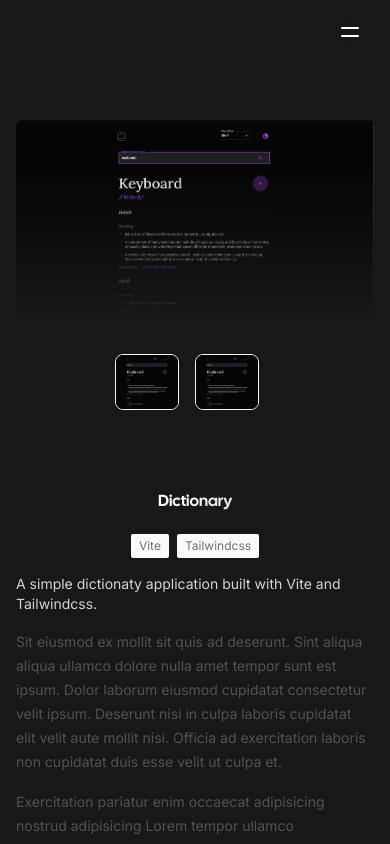
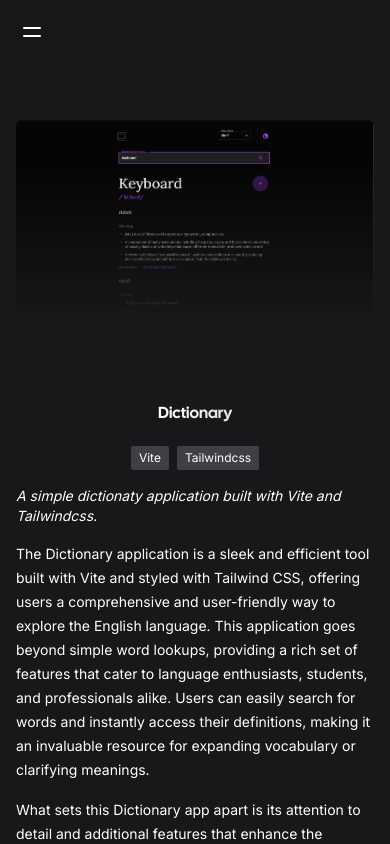
Before and after one commit to JordanVera/portfolio-aceternity, a Next.js app: page /projects/dictionary in a window 390 px wide. Built offline with nearby package versions, Linux system fonts and the light colour scheme.

Commit message:
FE changes

```diff
--- a/src/components/Contact.tsx
+++ b/src/components/Contact.tsx
@@ -15,6 +15,7 @@ const defaultFormState = {
     error: '',
   },
 };
+
 export const Contact = () => {
   const [formData, setFormData] = useState(defaultFormState);
   const [submitted, setSubmitted] = useState(false);
--- a/src/components/Product.tsx
+++ b/src/components/Product.tsx
@@ -4,7 +4,6 @@ import Image, { StaticImageData } from 'next/image';
 import React, { useState } from 'react';
 import { Heading } from './Heading';
 import { Paragraph } from './Paragraph';
-import Link from 'next/link';
 import { motion } from 'framer-motion';
 
 export const SingleProduct = ({ product }: { product: Product }) => {
@@ -37,29 +36,14 @@ export const SingleProduct = ({ product }: { product: Product }) => {
         />
         <div className="absolute bottom-0 bg-zinc-900 h-40 w-full [mask-image:linear-gradient(to_bottom,transparent,black)]" />
       </motion.div>
-      <div className="flex flex-row justify-center my-8 flex-wrap">
-        {product.images.map((image, idx) => (
-          <button
-            onClick={() => setActiveImage(image)}
-            key={`image-thumbnail-${idx}`}
-          >
-            <Image
-              src={image}
-              alt="product thumbnail"
-              height="1000"
-              width="1000"
-              className="h-14 w-16 md:h-40 md:w-60 object-cover object-top mr-4 mb-r border rounded-lg border-neutral-100"
-            />
-          </button>
-        ))}
-      </div>
+
       <div className="flex lg:flex-row justify-between items-center flex-col mt-20">
         <Heading className="font-black mb-2 pb-1"> {product.title}</Heading>
         <div className="flex space-x-2 md:mb-1 mt-2 md:mt-0">
           {product.stack?.map((stack: string) => (
             <span
               key={stack}
-              className="text-xs  md:text-xs lg:text-xs bg-gray-50 px-2 py-1 rounded-sm text-secondary"
+              className="text-xs  md:text-xs lg:text-xs bg-zinc-700 px-2 py-1 rounded-sm text-white"
             >
               {stack}
             </span>
@@ -67,7 +51,9 @@ export const SingleProduct = ({ product }: { product: Product }) => {
         </div>
       </div>
       <div>
-        <Paragraph className="max-w-xl mt-4">{product.description}</Paragraph>
+        <Paragraph className="max-w-xl mt-4 text-white italic">
+          {product.description}
+        </Paragraph>
       </div>
       <div className="prose prose-sm md:prose-base max-w-none text-neutral-600">
         {product?.content}
--- a/src/components/Products.tsx
+++ b/src/components/Products.tsx
@@ -53,7 +53,7 @@ export const Products = () => {
                   {product.stack?.map((stack: string) => (
                     <span
                       key={stack}
-                      className="text-xs  md:text-xs lg:text-xs bg-zinc-700 px-2 py-1 rounded-sm text-white"
+                    className="text-xs  md:text-xs lg:text-xs bg-zinc-700 px-2 py-1 rounded-sm text-white"
                     >
                       {stack}
                     </span>
--- a/src/components/Sidebar.tsx
+++ b/src/components/Sidebar.tsx
@@ -44,7 +44,7 @@ export const Sidebar = () => {
         )}
       </AnimatePresence>
       <button
-        className="fixed lg:hidden top-4 right-6 h-8 w-8 rounded-full backdrop-blur-sm flex items-center justify-center z-50"
+        className="fixed lg:hidden top-4 left-4 h-8 w-8 rounded-full backdrop-blur-sm flex items-center justify-center z-50"
         onClick={() => setOpen(!open)}
       >
         <IconMenu className="h-6 w-6 text-white" />
--- a/src/constants/products.tsx
+++ b/src/constants/products.tsx
@@ -2,6 +2,8 @@ import v2 from 'public/images/projects/v2.png';
 import JordanGPT from 'public/images/projects/JordanGPT.png';
 import dictionary from 'public/images/projects/dictionary.png';
 import rps from 'public/images/projects/rps.png';
+import countries from 'public/images/projects/countries.png';
+import pomodoro from 'public/images/projects/pomodoro.png';
 
 export const products = [
   {
@@ -14,23 +16,28 @@ export const products = [
     stack: ['Nextjs', 'Tailwindcss'],
     slug: 'nfl-last-longer',
     content: (
-      <div>
+      <div className="text-white">
         <p>
-          Sit eiusmod ex mollit sit quis ad deserunt. Sint aliqua aliqua ullamco
-          dolore nulla amet tempor sunt est ipsum. Dolor laborum eiusmod
-          cupidatat consectetur velit ipsum. Deserunt nisi in culpa laboris
-          cupidatat elit velit aute mollit nisi. Officia ad exercitation laboris
-          non cupidatat duis esse velit ut culpa et.{' '}
+          NFL Last Longer is a cutting-edge survivor league fantasy football
+          application built on the robust Next.js framework. This innovative
+          platform offers football enthusiasts a unique and engaging way to
+          participate in fantasy leagues, where strategy and long-term planning
+          are key to success. With its intuitive interface and responsive
+          design, powered by Tailwind CSS, users can easily manage their teams,
+          make crucial picks, and track their progress throughout the NFL
+          season.
         </p>
         <p>
-          Exercitation pariatur enim occaecat adipisicing nostrud adipisicing
-          Lorem tempor ullamco exercitation quis et dolor sint. Adipisicing sunt
-          sit aute fugiat incididunt nostrud consequat proident fugiat id.
-          Officia aliquip laborum labore eu culpa dolor reprehenderit eu ex enim
-          reprehenderit. Cillum Lorem veniam eu magna exercitation.
-          Reprehenderit adipisicing minim et officia enim et veniam Lorem
-          excepteur velit adipisicing et Lorem magna.
-        </p>{' '}
+          What sets NFL Last Longer apart is its focus on the "survivor" format,
+          challenging participants to select one winning team each week without
+          repeating picks. This format adds an extra layer of excitement and
+          strategy to traditional fantasy football, as users must carefully
+          consider not just weekly matchups, but also preserve strong teams for
+          later in the season. The application leverages Next.js's server-side
+          rendering capabilities to provide real-time updates, ensuring that
+          users always have access to the latest stats and information to inform
+          their decisions.
+        </p>
       </div>
     ),
   },
@@ -44,23 +51,28 @@ export const products = [
     stack: ['Vite', 'Tailwindcss', 'Nodejs', 'mySQL'],
     slug: 'jordan-gpt',
     content: (
-      <div>
+      <div className="text-white">
         <p>
-          Sit eiusmod ex mollit sit quis ad deserunt. Sint aliqua aliqua ullamco
-          dolore nulla amet tempor sunt est ipsum. Dolor laborum eiusmod
-          cupidatat consectetur velit ipsum. Deserunt nisi in culpa laboris
-          cupidatat elit velit aute mollit nisi. Officia ad exercitation laboris
-          non cupidatat duis esse velit ut culpa et.{' '}
+          Jordan GPT is a meticulously crafted replica of the popular ChatGPT,
+          showcasing advanced web development skills and a deep understanding of
+          modern AI interfaces. Built using Vite for lightning-fast performance,
+          Node.js for robust backend functionality, and MySQL for efficient data
+          management, this project demonstrates the ability to create complex,
+          interactive web applications. The user interface, styled with Tailwind
+          CSS, faithfully reproduces the clean, intuitive design of the original
+          ChatGPT, ensuring a familiar and user-friendly experience.
         </p>
         <p>
-          Exercitation pariatur enim occaecat adipisicing nostrud adipisicing
-          Lorem tempor ullamco exercitation quis et dolor sint. Adipisicing sunt
-          sit aute fugiat incididunt nostrud consequat proident fugiat id.
-          Officia aliquip laborum labore eu culpa dolor reprehenderit eu ex enim
-          reprehenderit. Cillum Lorem veniam eu magna exercitation.
-          Reprehenderit adipisicing minim et officia enim et veniam Lorem
-          excepteur velit adipisicing et Lorem magna.
-        </p>{' '}
+          This clone not only mimics the look of ChatGPT but also replicates its
+          core functionality, allowing users to engage in natural language
+          conversations with an AI. While it doesn't use the actual GPT model,
+          it serves as an impressive technical showcase, highlighting the
+          developer's proficiency in full-stack development, API integration,
+          and user interface design. Jordan GPT stands as a testament to the
+          power of modern web technologies and the potential for creating
+          sophisticated, AI-driven applications using open-source tools and
+          frameworks.
+        </p>
       </div>
     ),
   },
@@ -74,23 +86,30 @@ export const products = [
     stack: ['Vite', 'Tailwindcss'],
     slug: 'dictionary',
     content: (
-      <div>
+      <div className="text-white">
         <p>
-          Sit eiusmod ex mollit sit quis ad deserunt. Sint aliqua aliqua ullamco
-          dolore nulla amet tempor sunt est ipsum. Dolor laborum eiusmod
-          cupidatat consectetur velit ipsum. Deserunt nisi in culpa laboris
-          cupidatat elit velit aute mollit nisi. Officia ad exercitation laboris
-          non cupidatat duis esse velit ut culpa et.{' '}
+          The Dictionary application is a sleek and efficient tool built with
+          Vite and styled with Tailwind CSS, offering users a comprehensive and
+          user-friendly way to explore the English language. This application
+          goes beyond simple word lookups, providing a rich set of features that
+          cater to language enthusiasts, students, and professionals alike.
+          Users can easily search for words and instantly access their
+          definitions, making it an invaluable resource for expanding vocabulary
+          or clarifying meanings.
         </p>
         <p>
-          Exercitation pariatur enim occaecat adipisicing nostrud adipisicing
-          Lorem tempor ullamco exercitation quis et dolor sint. Adipisicing sunt
-          sit aute fugiat incididunt nostrud consequat proident fugiat id.
-          Officia aliquip laborum labore eu culpa dolor reprehenderit eu ex enim
-          reprehenderit. Cillum Lorem veniam eu magna exercitation.
-          Reprehenderit adipisicing minim et officia enim et veniam Lorem
-          excepteur velit adipisicing et Lorem magna.
-        </p>{' '}
+          What sets this Dictionary app apart is its attention to detail and
+          additional features that enhance the learning experience. For each
+          word, users can find multiple definitions when applicable, ensuring a
+          thorough understanding of various contexts and usages. The inclusion
+          of parts of speech helps users grasp the grammatical function of
+          words, while example sentences demonstrate practical applications in
+          context. Perhaps most notably, the integration of audio snippets
+          allows users to hear the correct pronunciation, making it an excellent
+          tool for both native speakers and language learners. This combination
+          of visual and auditory information creates a comprehensive reference
+          tool that's both practical and engaging.
+        </p>
       </div>
     ),
   },
@@ -98,29 +117,112 @@ export const products = [
     href: 'https://jordanvera.github.io/rockPaperScissor/',
     title: 'Rock, Paper, Scissors',
     description:
-      'A beautiful and comprehensive Tailwind CSS components library for building modern websites and applications.',
+      'A simple rock, paper, scissors game built with Vite and Tailwindcss with a score counter.',
     thumbnail: rps,
     images: [rps, rps],
     stack: ['Vite', 'Tailwindcss'],
     slug: 'rock-paper-scissors',
     content: (
-      <div>
+      <div className="text-white">
         <p>
-          Sit eiusmod ex mollit sit quis ad deserunt. Sint aliqua aliqua ullamco
-          dolore nulla amet tempor sunt est ipsum. Dolor laborum eiusmod
-          cupidatat consectetur velit ipsum. Deserunt nisi in culpa laboris
-          cupidatat elit velit aute mollit nisi. Officia ad exercitation laboris
-          non cupidatat duis esse velit ut culpa et.{' '}
+          Rock, Paper, Scissors is a classic game brought to life in the digital
+          realm, serving as a milestone project in the developer's journey.
+          Built with Vite for optimal performance and styled with Tailwind CSS
+          for a clean, modern look, this game offers a simple yet engaging
+          experience for users of all ages. As the developer's first foray into
+          game development, it showcases fundamental programming concepts and
+          user interface design principles, making it a testament to the
+          learning process and growth in web development skills.
         </p>
         <p>
-          Exercitation pariatur enim occaecat adipisicing nostrud adipisicing
-          Lorem tempor ullamco exercitation quis et dolor sint. Adipisicing sunt
-          sit aute fugiat incididunt nostrud consequat proident fugiat id.
-          Officia aliquip laborum labore eu culpa dolor reprehenderit eu ex enim
-          reprehenderit. Cillum Lorem veniam eu magna exercitation.
-          Reprehenderit adipisicing minim et officia enim et veniam Lorem
-          excepteur velit adipisicing et Lorem magna.
-        </p>{' '}
+          While maintaining the simplicity of the traditional game, this digital
+          version introduces features that enhance the playing experience.
+          Players compete against a computer opponent, testing their luck and
+          strategy in quick, fun rounds. The addition of a score counter brings
+          a competitive edge, allowing players to track their wins and losses
+          over multiple games. The implementation of a game loop ensures smooth
+          gameplay, seamlessly transitioning from one round to the next. Despite
+          its simplicity, this Rock, Paper, Scissors game demonstrates attention
+          to user experience and serves as a solid foundation for more complex
+          game development projects in the future.
+        </p>
+      </div>
+    ),
+  },
+  {
+    href: 'https://jordanvera.github.io/restCountries/',
+    title: 'REST Countries',
+    description:
+      'A beautiful and comprehensive Tailwind CSS components library for building modern websites and applications.',
+    thumbnail: countries,
+    images: [countries, countries],
+    stack: ['Vite', 'Tailwindcss'],
+    slug: 'countries',
+    content: (
+      <div className="text-white">
+        <p>
+          REST Countries is an innovative web application that serves as a
+          comprehensive database of nations worldwide. Built with Vite for
+          optimal performance and styled with Tailwind CSS for a sleek, modern
+          interface, this project showcases the developer's ability to integrate
+          external APIs and create engaging user experiences. By leveraging a
+          robust country data API, the application provides users with a wealth
+          of information about every country on the globe, making it an
+          invaluable resource for students, travelers, and anyone curious about
+          the world's nations.
+        </p>
+        <p>
+          What sets REST Countries apart is its unique front-end design, which
+          transforms raw data into an intuitive and visually appealing
+          interface. Users can easily navigate through the extensive database,
+          exploring details such as population, capital cities, languages,
+          currencies, and geographical information for each country. The
+          application likely includes features like search functionality,
+          allowing users to quickly find specific countries, and filtering
+          options to sort countries by region, population, or other criteria.
+          This project not only demonstrates technical proficiency in API
+          integration and front-end development but also serves as an
+          educational tool, promoting global awareness and cultural
+          understanding in an accessible, user-friendly format.
+        </p>
+      </div>
+    ),
+  },
+  {
+    href: 'https://jordanvera.github.io/pomodoro/',
+    title: 'Pomodoro',
+    description:
+      'A pomodoro application to track productivity made simple to use for anyone.',
+    thumbnail: pomodoro,
+    images: [pomodoro, pomodoro],
+    stack: ['Vite', 'Tailwindcss'],
+    slug: 'pomodoro',
+    content: (
+      <div className="text-white">
+        <p>
+          The Pomodoro application is a powerful productivity tool designed to
+          help users maximize their focus and efficiency using the popular
+          Pomodoro Technique. Built with Vite for seamless performance and
+          styled with Tailwind CSS for a clean, modern interface, this app
+          offers a user-friendly experience that can boost productivity for
+          students, professionals, and anyone looking to manage their time more
+          effectively. At its core, the application provides a customizable
+          timer that alternates between focused work sessions and short breaks,
+          helping users maintain concentration and avoid burnout.
+        </p>
+        <p>
+          What sets this Pomodoro app apart is its flexibility and attention to
+          user preferences. The ability to customize work and break intervals
+          allows users to tailor the technique to their personal productivity
+          rhythms, whether they prefer the traditional 25-minute work sessions
+          or need longer periods of focused time. The inclusion of theme changes
+          adds a personal touch, enabling users to create a visually comfortable
+          environment that suits their taste and reduces eye strain during
+          extended use. These features, combined with its intuitive design, make
+          this Pomodoro application a versatile and indispensable tool for
+          anyone looking to enhance their time management skills and boost their
+          daily productivity.
+        </p>
       </div>
     ),
   },
```
